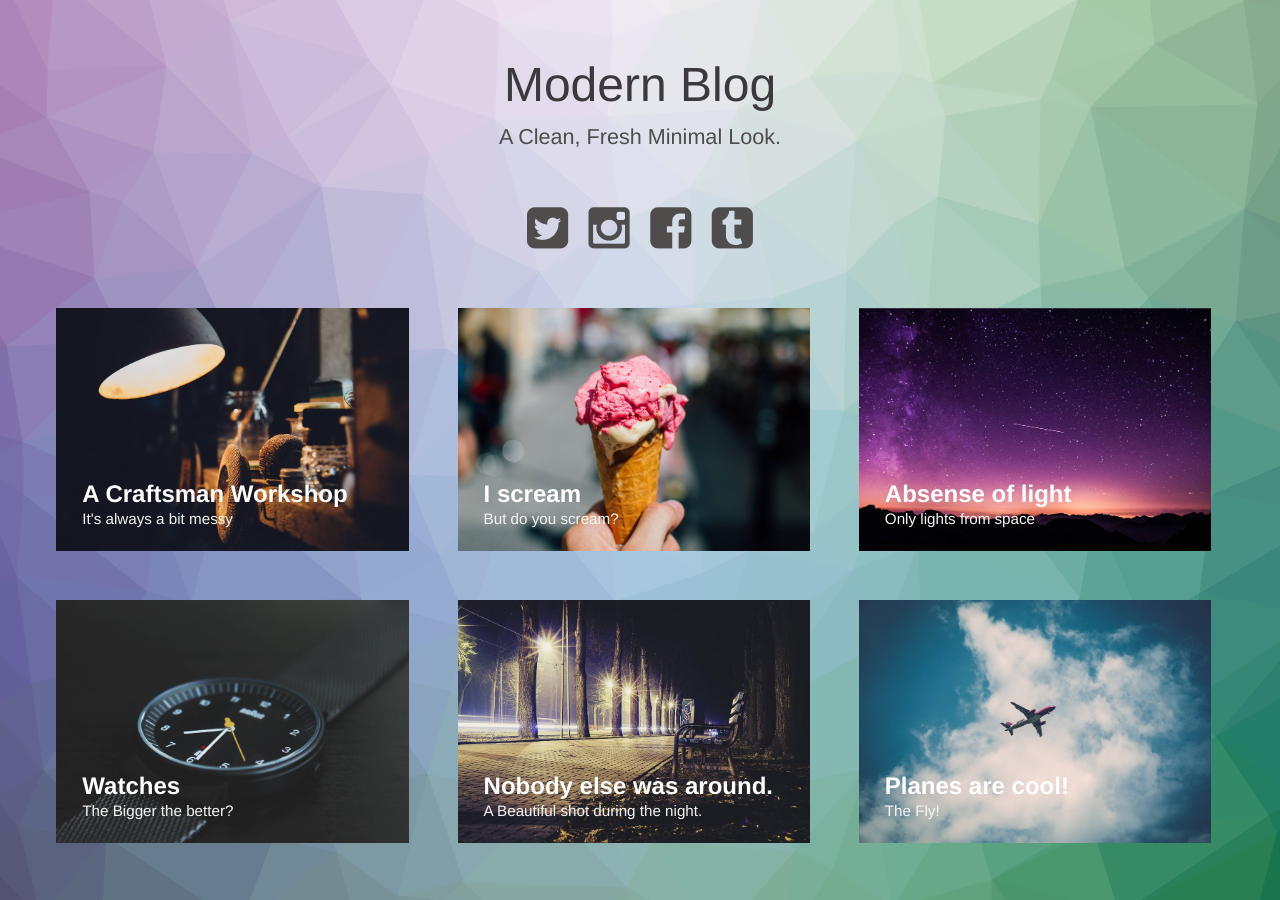
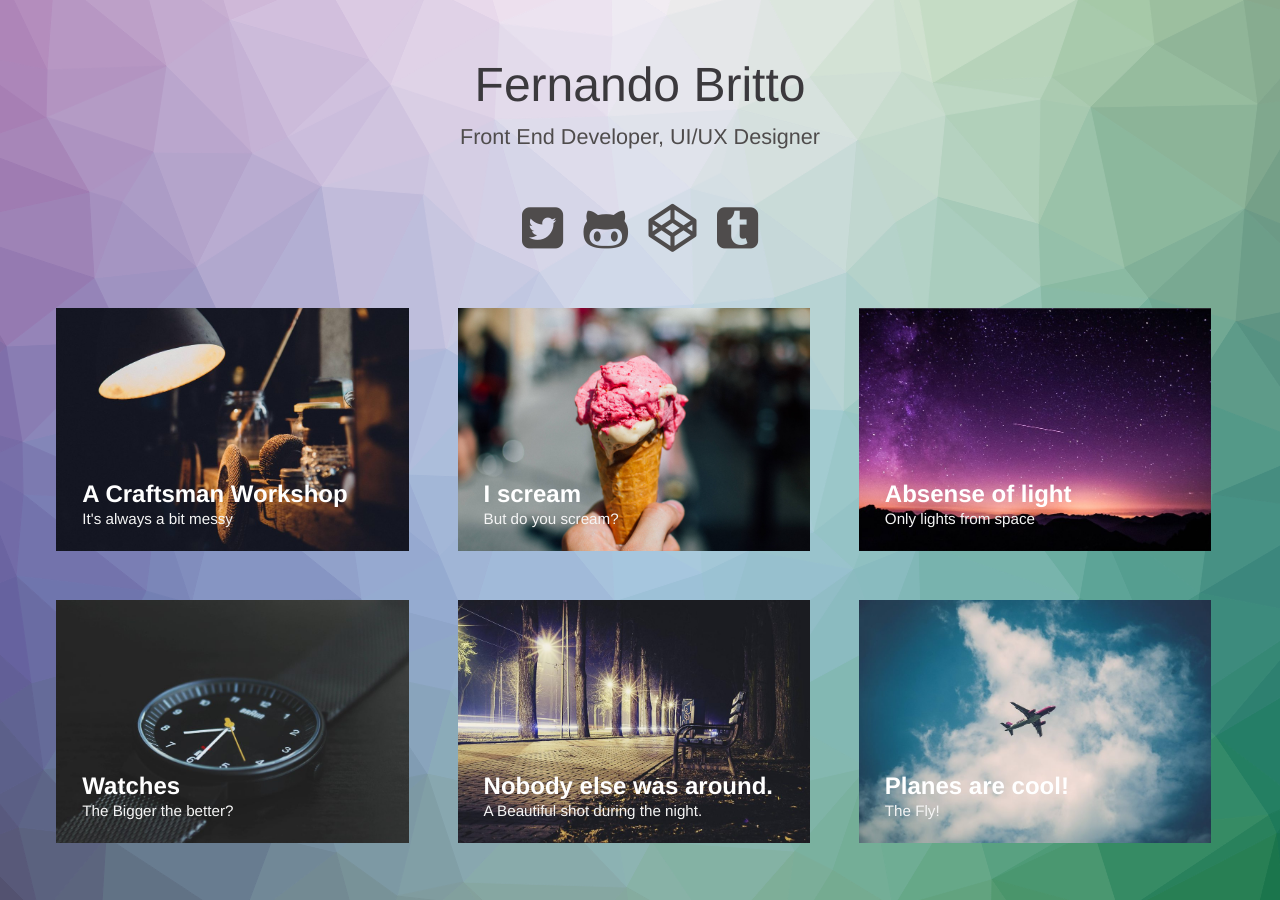
Before and after one commit to fernandobritto/fernandobritto.github.io, a Jekyll site: the page built from index.html, in a window 1280 px wide. Built offline with Jekyll 4.4.1, drawn with Linux system fonts in a browser that asks for light colours.

Commit message:
initial commit

```diff
--- a/_config.yml
+++ b/_config.yml
@@ -1,7 +1,7 @@
 # Site settings
-title: Modern Blog
+title: Fernando Britto
 description: Modern-Blog A Elegant template for Jekyll
 keywords: Modern, Blogging, Fun
-author: Wferr
+author: Fernando Britto
 baseurl: "" # the subpath of your site, e.g. /blog/
-url: "" # the base hostname & protocol for your site
+url: "https://fernandobritto.github.io/" # the base hostname & protocol for your site
--- a/index.html
+++ b/index.html
@@ -28,11 +28,11 @@ layout: compress
 <body class="body">
 <div class="container">
     <header class="header">
-        <h1>Modern Blog<span>A Clean, Fresh Minimal Look.</span></h1>
+        <h1>Fernando Britto<span>Front End Developer, UI/UX Designer</span></h1>
         <nav class="links">
             <a href="#"><i class="fa fa-twitter-square fa-3x"></i></a>
-            <a href="#"><i class="fa fa-instagram fa-3x"></i></a>
-            <a href="#"><i class="fa fa-facebook-square fa-3x"></i></a>
+            <a href="#"><i class="fa fa-github-alt fa-3x"></i></a>
+            <a href="#"><i class="fa fa-codepen fa-3x"></i></a>
             <a href="#"><i class="fa fa-tumblr-square fa-3x"></i></a>
         </nav>
     </header>
```
Also changed, not shown: img/favicon.ico.
